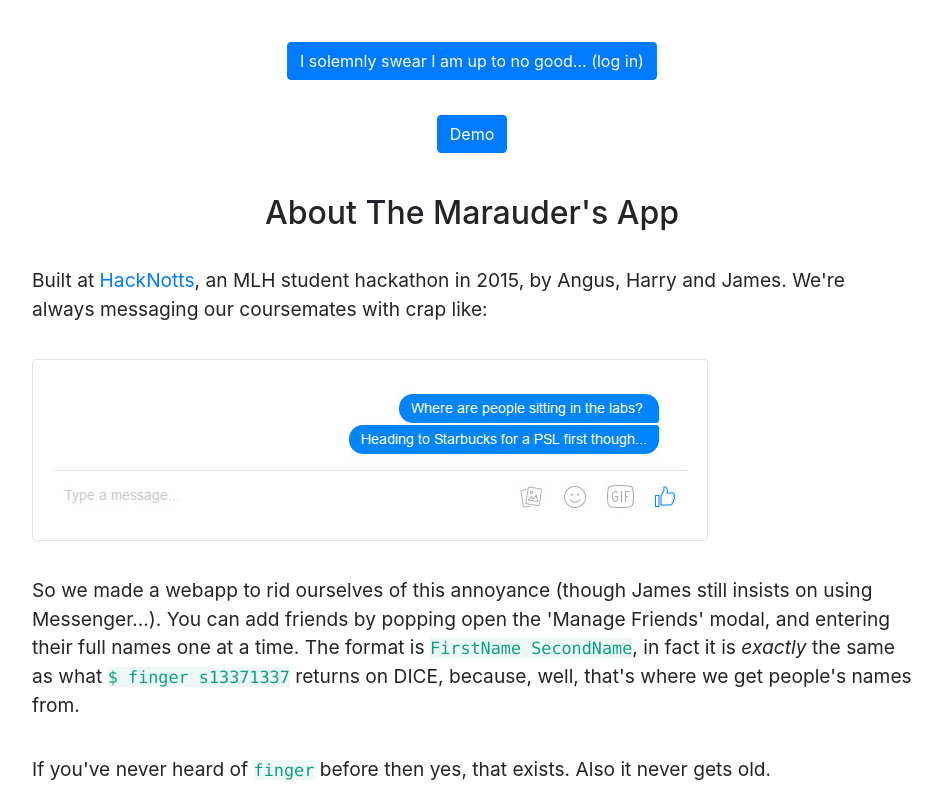
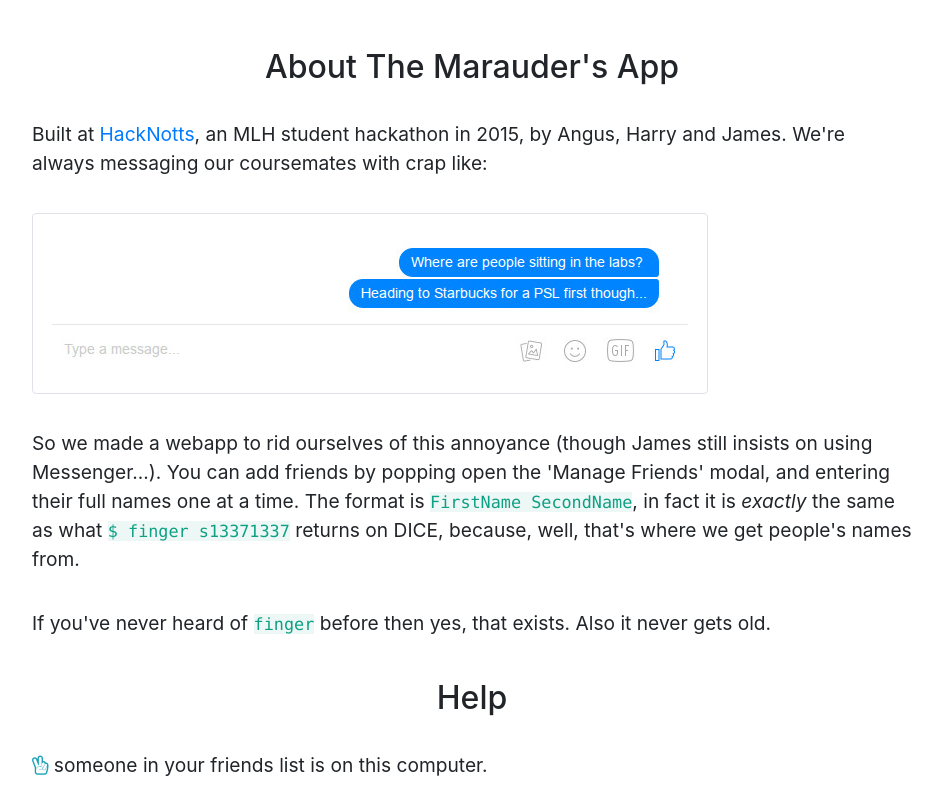
Before and after one commit to compsoc-edinburgh/mapp, a Flask app: page /about in a window 1280 px wide. Shown: the part 56-846 px from the top of the page, without its empty margins (168-1110 px from the left). Run offline with Flask 2, Linux system fonts and the light colour scheme; parts of the project's set-up code (start-up, migrations or seed data) failed here and were passed over; some libraries are stand-ins or nearby versions.

Commit message:
Remove rooms list from about page

```diff
--- a/map/templates/about.html
+++ b/map/templates/about.html
@@ -5,24 +5,6 @@
 {% block content %}
 
 <article class="container prose">
-  <div class="text-center">
-    {% if not current_user.is_authenticated %}
-      <p>
-        <a href="/login" class="btn btn-primary">I solemnly swear I am up to no good... (log in)</a>
-      </p>
-      <p>
-        <a href="/demo" class="btn btn-primary">Demo</a>
-      </p>
-    {% else %}
-      <p>
-        <strong>List of rooms</strong>
-      </p>
-      {% for room in rooms %}
-      <a class="btn btn-primary" style="margin-bottom: 2px;" href="/site/{{room.key}}">{{ room.name }}</a>
-      {% endfor %}
-    {% endif %}
-  </div>
-
   <div class="text-center padder">
     <h2>About The Marauder's App</h2>
   </div>
--- a/map/views.py
+++ b/map/views.py
@@ -185,12 +185,7 @@ def index():
 
 @app.route("/about")
 def about():
-    rooms = None
-    if current_user.is_authenticated:
-        rooms = map(lambda name: flask_redis.hgetall(name), flask_redis.smembers("forresthill-rooms"))
-        rooms.sort(key=lambda x: x['key'])
-
-    return render_template("about.html", rooms=rooms)
+    return render_template("about.html")
 
 @app.route('/site/<which>', methods=['GET', 'POST'])
 @login_required
```
